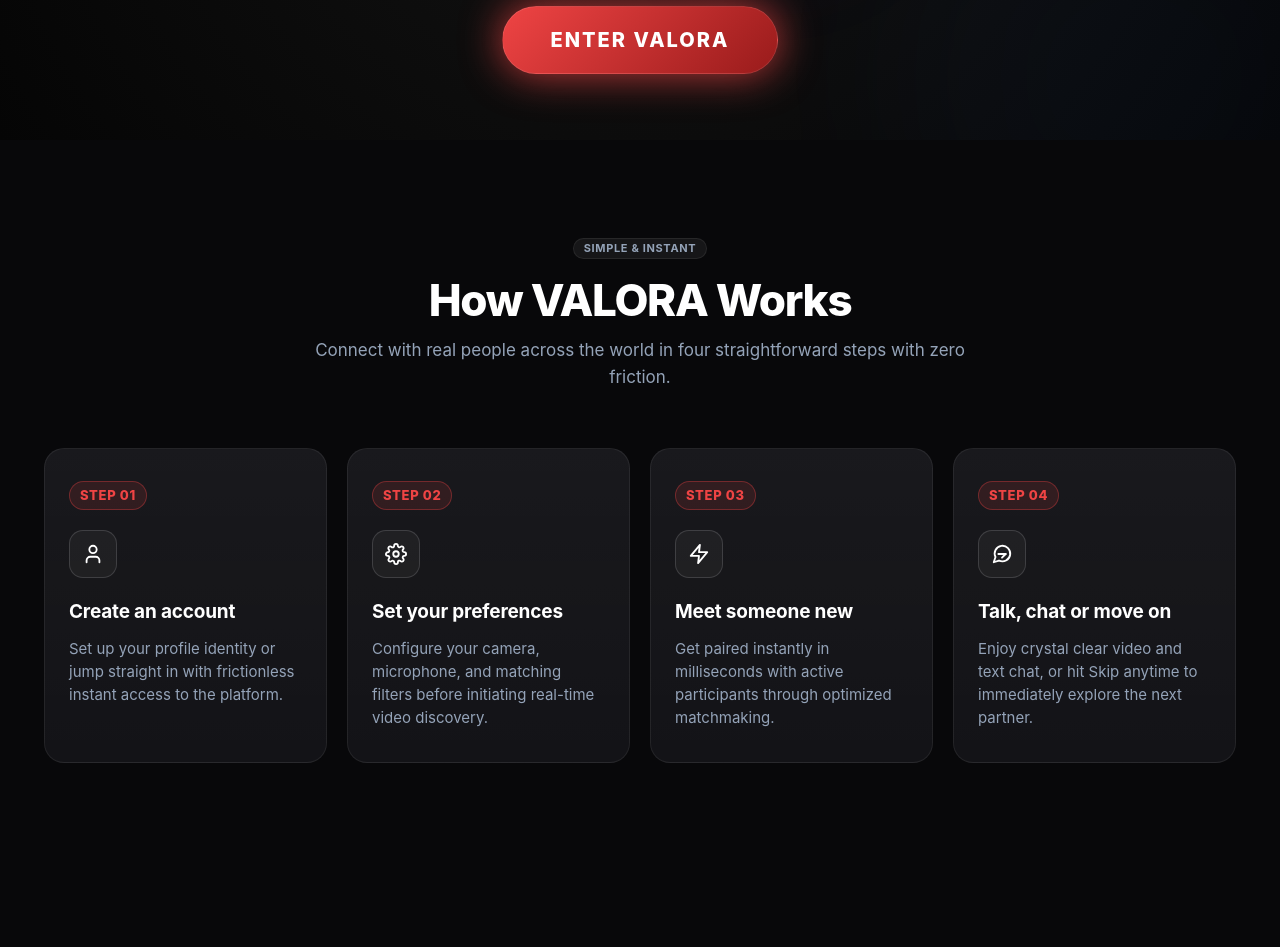
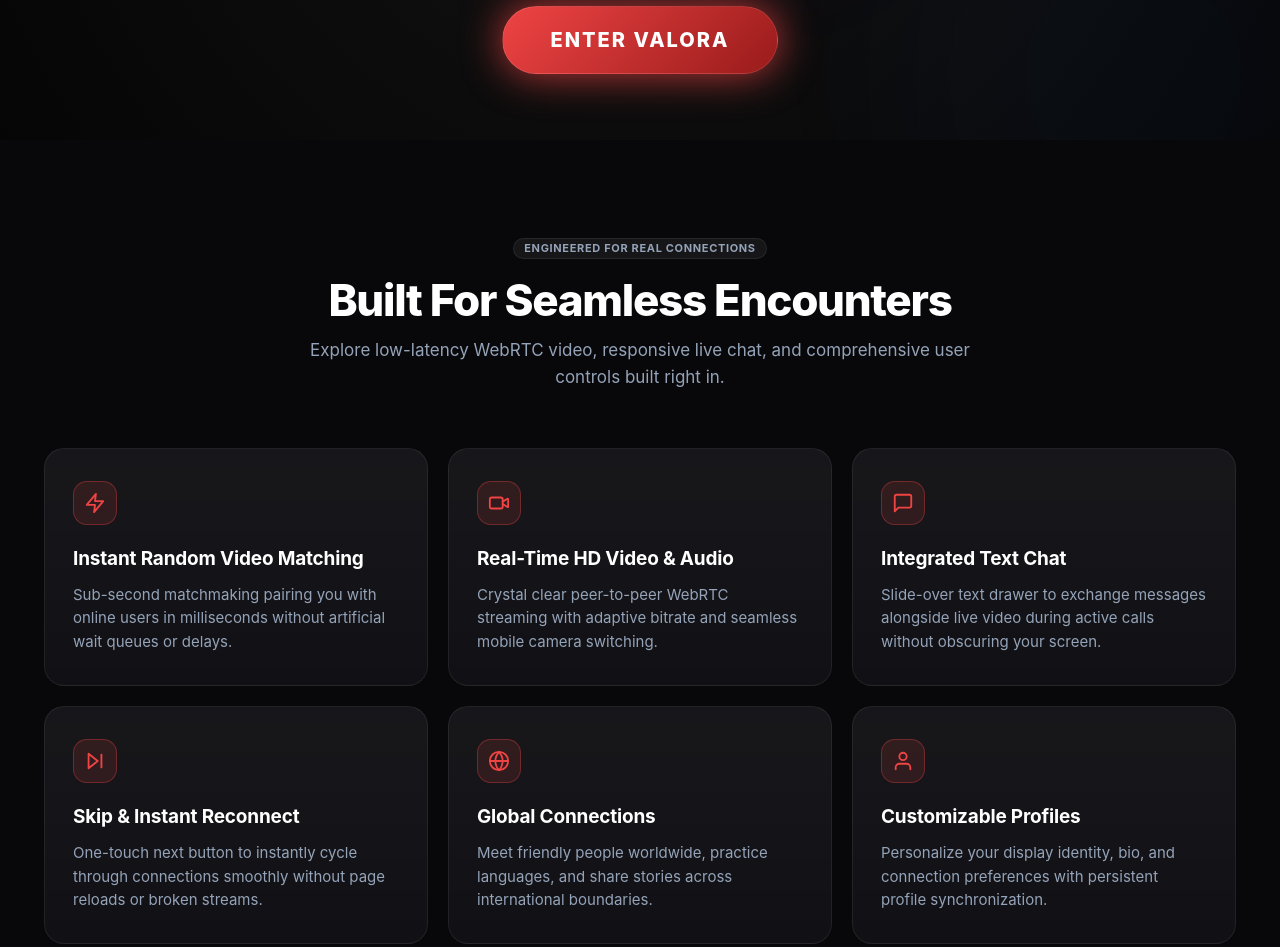
Before and after one commit to adhrith-droid/Valora-Connect, a website: page public/index.html in a window 1280 px wide. Shown: the part 660-1607 px from the top of the page. Drawn offline with nearby package versions, Linux system fonts and the light colour scheme.

Commit message:
refactor: remove how-it-works section from landing page

```diff
--- a/public/index.html
+++ b/public/index.html
@@ -925,53 +925,6 @@
 
     <!-- Features, How It Works, Preview, Safety, CTA & Footer -->
 
-    <!-- How VALORA Works Section -->
-    <section class="landing-section">
-        <div class="section-header reveal">
-            <span class="vl-badge vl-badge-subtle">Simple & Instant</span>
-            <h2 class="section-title">How VALORA Works</h2>
-            <p class="section-subtitle">Connect with real people across the world in four straightforward steps with zero friction.</p>
-        </div>
-
-        <div class="steps-grid">
-            <div class="step-card reveal" style="transition-delay: 0.05s;">
-                <div class="step-number">STEP 01</div>
-                <div class="step-icon-wrap">
-                    <svg xmlns="http://www.w3.org/2000/svg" width="22" height="22" viewBox="0 0 24 24" fill="none" stroke="currentColor" stroke-width="2" stroke-linecap="round" stroke-linejoin="round"><path d="M19 21v-2a4 4 0 0 0-4-4H9a4 4 0 0 0-4 4v2"/><circle cx="12" cy="7" r="4"/></svg>
-                </div>
-                <h3 class="step-heading">Create an account</h3>
-                <p class="step-desc">Set up your profile identity or jump straight in with frictionless instant access to the platform.</p>
-            </div>
-
-            <div class="step-card reveal" style="transition-delay: 0.12s;">
-                <div class="step-number">STEP 02</div>
-                <div class="step-icon-wrap">
-                    <svg xmlns="http://www.w3.org/2000/svg" width="22" height="22" viewBox="0 0 24 24" fill="none" stroke="currentColor" stroke-width="2" stroke-linecap="round" stroke-linejoin="round"><circle cx="12" cy="12" r="3"/><path d="M19.4 15a1.65 1.65 0 0 0 .33 1.82l.06.06a2 2 0 0 1 0 2.83 2 2 0 0 1-2.83 0l-.06-.06a1.65 1.65 0 0 0-1.82-.33 1.65 1.65 0 0 0-1 1.51V21a2 2 0 0 1-2 2 2 2 0 0 1-2-2v-.09A1.65 1.65 0 0 0 9 19.4a1.65 1.65 0 0 0-1.82.33l-.06.06a2 2 0 0 1-2.83 0 2 2 0 0 1 0-2.83l.06-.06a1.65 1.65 0 0 0 .33-1.82 1.65 1.65 0 0 0-1.51-1H3a2 2 0 0 1-2-2 2 2 0 0 1 2-2h.09A1.65 1.65 0 0 0 4.6 9a1.65 1.65 0 0 0-.33-1.82l-.06-.06a2 2 0 0 1 0-2.83 2 2 0 0 1 2.83 0l.06.06a1.65 1.65 0 0 0 1.82.33H9a1.65 1.65 0 0 0 1-1.51V3a2 2 0 0 1 2-2 2 2 0 0 1 2 2v.09a1.65 1.65 0 0 0 1 1.51 1.65 1.65 0 0 0 1.82-.33l.06-.06a2 2 0 0 1 2.83 0 2 2 0 0 1 0 2.83l-.06.06a1.65 1.65 0 0 0-.33 1.82V9a1.65 1.65 0 0 0 1.51 1H21a2 2 0 0 1 2 2 2 2 0 0 1-2 2h-.09a1.65 1.65 0 0 0-1.51 1z"/></svg>
-                </div>
-                <h3 class="step-heading">Set your preferences</h3>
-                <p class="step-desc">Configure your camera, microphone, and matching filters before initiating real-time video discovery.</p>
-            </div>
-
-            <div class="step-card reveal" style="transition-delay: 0.19s;">
-                <div class="step-number">STEP 03</div>
-                <div class="step-icon-wrap">
-                    <svg xmlns="http://www.w3.org/2000/svg" width="22" height="22" viewBox="0 0 24 24" fill="none" stroke="currentColor" stroke-width="2" stroke-linecap="round" stroke-linejoin="round"><polygon points="13 2 3 14 12 14 11 22 21 10 12 10 13 2"/></svg>
-                </div>
-                <h3 class="step-heading">Meet someone new</h3>
-                <p class="step-desc">Get paired instantly in milliseconds with active participants through optimized matchmaking.</p>
-            </div>
-
-            <div class="step-card reveal" style="transition-delay: 0.26s;">
-                <div class="step-number">STEP 04</div>
-                <div class="step-icon-wrap">
-                    <svg xmlns="http://www.w3.org/2000/svg" width="22" height="22" viewBox="0 0 24 24" fill="none" stroke="currentColor" stroke-width="2" stroke-linecap="round" stroke-linejoin="round"><path d="m3 21 1.9-5.7a8.5 8.5 0 1 1 3.8 3.8z"/><line x1="8" x2="16" y1="12" y2="12"/><line x1="12" x2="16" y1="16" y2="12"/></svg>
-                </div>
-                <h3 class="step-heading">Talk, chat or move on</h3>
-                <p class="step-desc">Enjoy crystal clear video and text chat, or hit Skip anytime to immediately explore the next partner.</p>
-            </div>
-        </div>
-    </section>
-
     <!-- Platform Capabilities & Features Section -->
     <section class="landing-section">
         <div class="section-header reveal">
```
